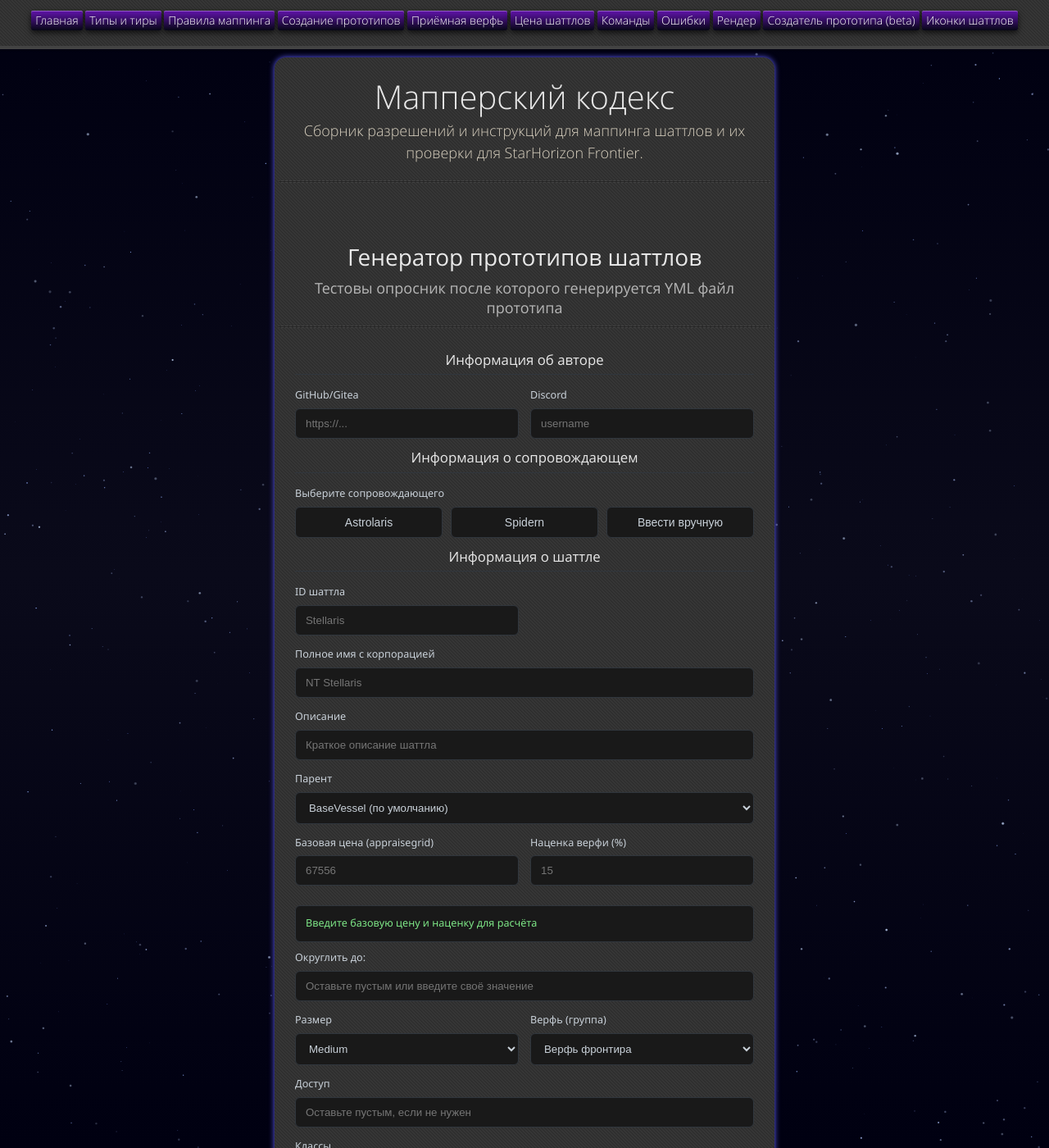
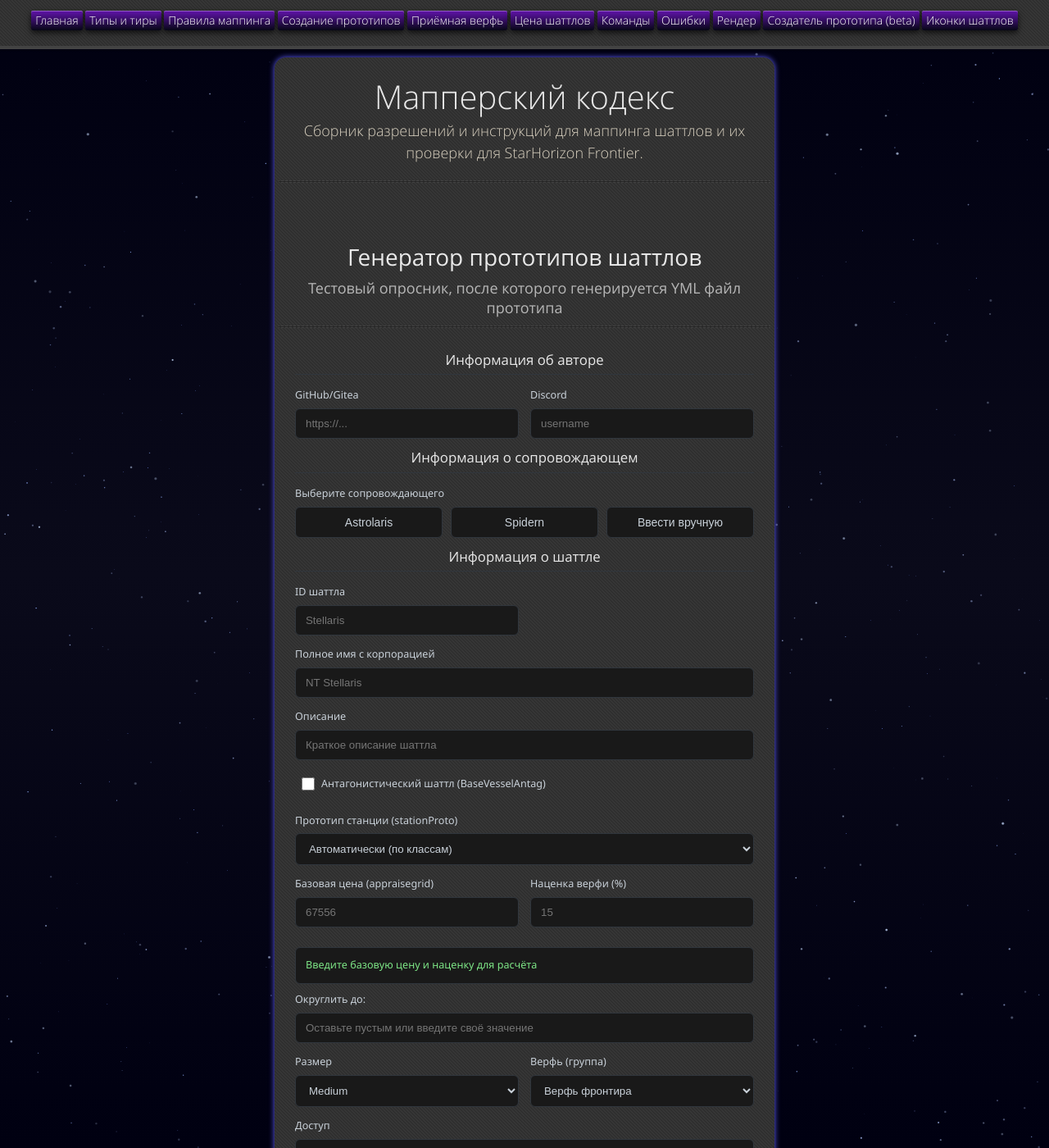
Before and after one commit to lAstronautl/StarHorizon-Mapping, a Jekyll site: the page built from docs/markdown/shuttle-generator.md, in a window 1280 px wide and 1400 px high. Shown: the whole window at 82% size. Built offline with Jekyll 4.4.1, drawn with Linux system fonts in a browser that asks for light colours; our own code applies the rules of GitHub Pages for plain Markdown files.

Commit message:
fix: исправления генератора шаттлов

```diff
--- a/docs/markdown/shuttle-generator.md
+++ b/docs/markdown/shuttle-generator.md
@@ -1,6 +1,6 @@
 # Генератор прототипов шаттлов
 
-### Тестовы опросник после которого генерируется YML файл прототипа
+### Тестовый опросник, после которого генерируется YML файл прототипа
 
 ---
 
@@ -207,11 +207,18 @@
         </div>
 
         <div class="form-group">
-            <label>Парент</label>
-            <select id="parentVessel">
-                <option value="BaseVessel">BaseVessel (по умолчанию)</option>
-                <option value="BaseVesselAntag">BaseVesselAntag</option>
+            <label class="checkbox-item" style="display: inline-flex; gap: 8px; cursor: pointer;">
+                <input type="checkbox" id="isAntag" style="width: 16px; height: 16px; accent-color: #58a6ff;">
+                Антагонистический шаттл (BaseVesselAntag)
+            </label>
+        </div>
+
+        <div class="form-group">
+            <label>Прототип станции (stationProto)</label>
+            <select id="stationProto">
+                <option value="auto">Автоматически (по классам)</option>
                 <option value="StandardFrontierVessel">StandardFrontierVessel</option>
+                <option value="StandardFrontierExpeditionVessel">StandardFrontierExpeditionVessel</option>
                 <option value="StandardFrontierSecurityVessel">StandardFrontierSecurityVessel</option>
                 <option value="StandardFrontierSecurityExpeditionVessel">StandardFrontierSecurityExpeditionVessel</option>
                 <option value="StandardFrontierAntagVessel">StandardFrontierAntagVessel</option>
@@ -482,11 +489,12 @@
         }
 
         const shuttlePath = `${SHUTTLE_PATHS[group]}${shuttleId.toLowerCase()}.yml`;
-        const stationProto = getStationProto(classes);
+        const stationProtoSelect = document.getElementById('stationProto').value;
+        const stationProto = stationProtoSelect === 'auto' ? getStationProto(classes) : stationProtoSelect;
         const includeJobs = document.getElementById('includeJobs').checked;
         const availableJobs = includeJobs ? getAvailableJobs(group, classes) : '{}';
 
-        const parentVessel = document.getElementById('parentVessel').value;
+        const parentVessel = document.getElementById('isAntag').checked ? 'BaseVesselAntag' : 'BaseVessel';
 
         let yaml = '';
 
@@ -579,7 +587,8 @@
         document.querySelectorAll('input[type="checkbox"]').forEach(el => el.checked = false);
         document.getElementById('category').selectedIndex = 2;
         document.getElementById('group').selectedIndex = 0;
-        document.getElementById('parentVessel').selectedIndex = 0;
+        document.getElementById('isAntag').checked = false;
+        document.getElementById('stationProto').selectedIndex = 0;
         selectedMaintainer = null;
         document.querySelectorAll('.preset-btn').forEach(btn => btn.classList.remove('selected'));
         document.getElementById('customMaintainer').style.display = 'none';
```
Also changed, not shown: other parts of docs/markdown/shuttle-generator.md (+1 -1 lines).
